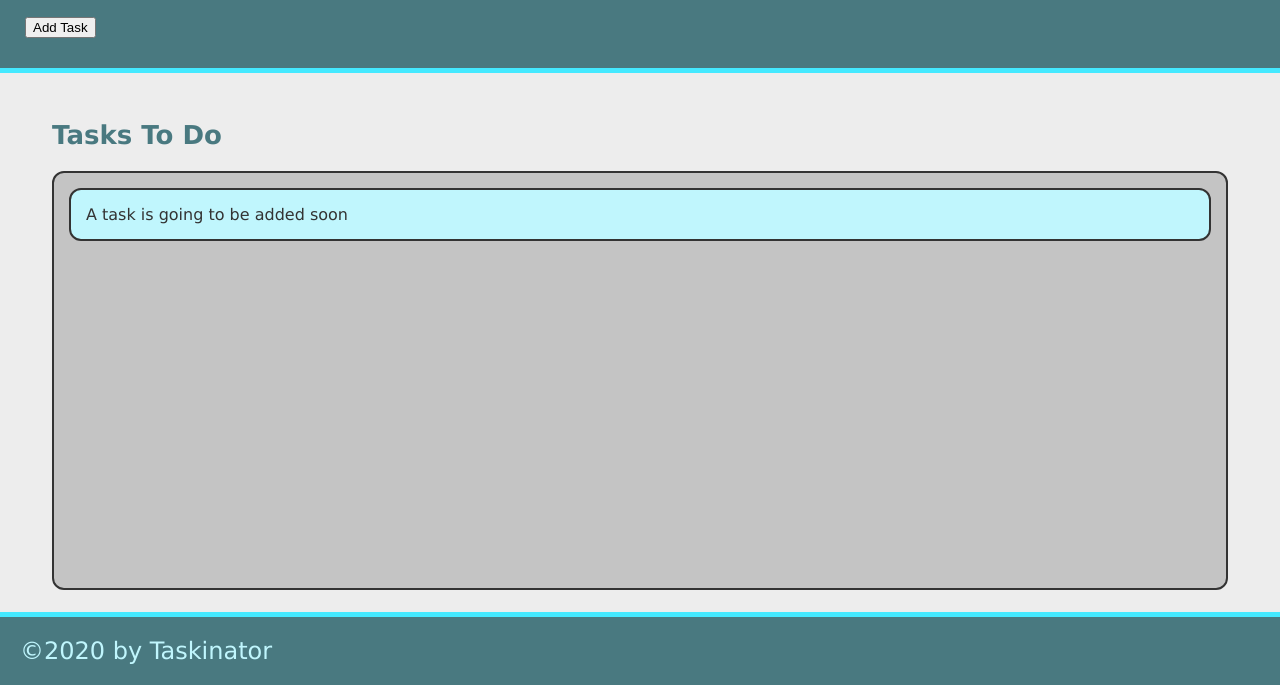
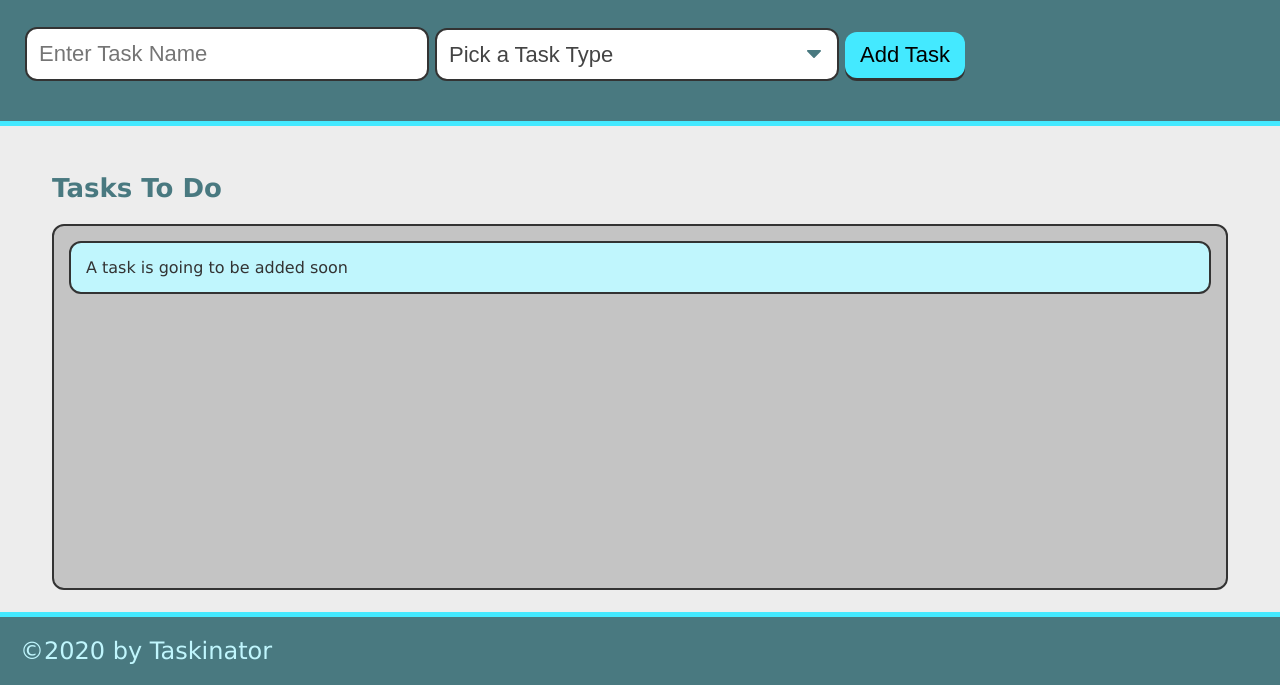
Before and after one commit to LumberJon1/Taskinator, a plain HTML site: page index.html in a window 1280 px wide. Shown: the part 115-800 px from the top of the page. Drawn offline with Linux system fonts and the light colour scheme.

Commit message:
Added dropdown and wrapped button in form

```diff
--- a/index.html
+++ b/index.html
@@ -9,9 +9,30 @@
 </head>
 <body>
     <header>
+
         <h1 class="page-title">Taskinator</h1>
         <p>Click the button below to add a new task!</p>
-        <button class="button" id="save-task">Add Task</button>
+
+        <form action="" id="task-form">
+            <div class="form-group">
+                <input type="text" name="task-name" placeholder="Enter Task Name" />
+            </div>
+            <div class="form-group">
+                <select name="task-type" class="select-dropdown">
+                    <option value="" disabled selected>Pick a Task Type</option>
+                    <option value="photo-shoot">Photo Shoot</option>
+                    <option value="contract">Contract</option>
+                    <option value="photo-book">Photo Book</option>
+                    <option value="editing">Editing</option>
+                    <option value="post">Post</option>
+                    <option value="communicate">Communicate</option>
+                </select>
+            </div>
+            <div class="form-group">
+                <button class="btn" id="save-task" type="submit">Add Task</button>
+            </div>
+        </form>
+
     </header>
 
     <main class="page-content">
```
